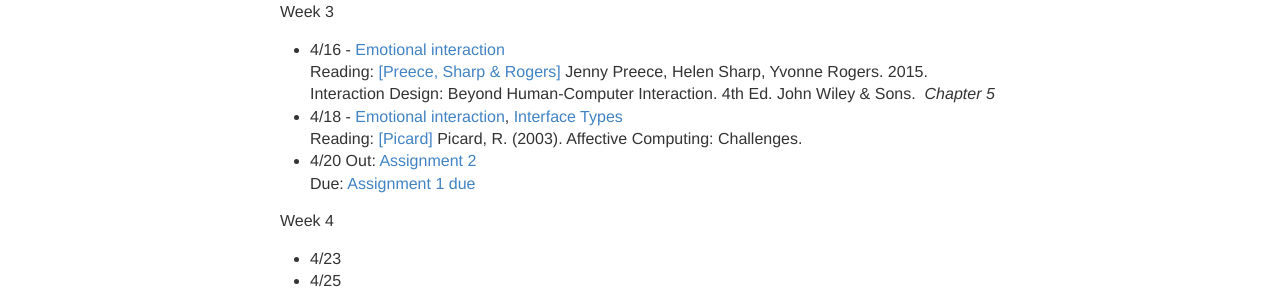
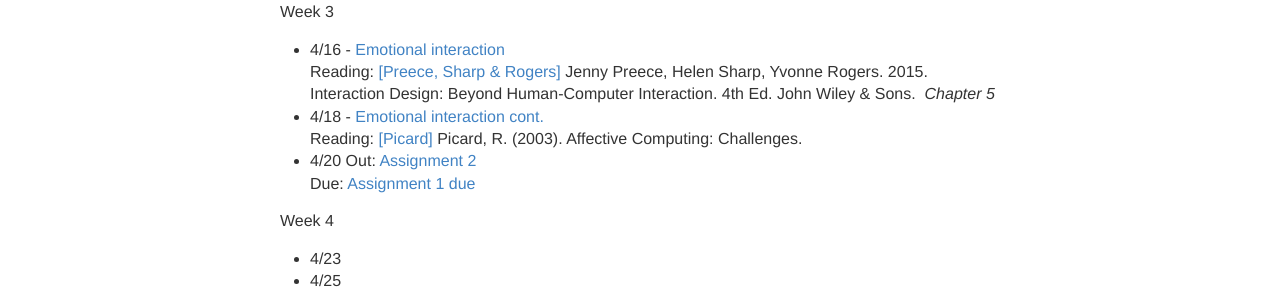
Before and after one commit to hciwang/hciwang.github.io, a Jekyll site: the page built from _posts/2018-3-25-lectures.md, in a window 1280 px wide. Shown: the part 1025-1319 px from the top of the page. Built offline with Jekyll 4.4.1, drawn with Linux system fonts in a browser that asks for light colours.

Commit message:
Update 2018-3-25-lectures.md

```diff
--- a/_posts/2018-3-25-lectures.md
+++ b/_posts/2018-3-25-lectures.md
@@ -32,7 +32,7 @@ Due: [1st batch paper commenting due](https://canvas.ucdavis.edu/courses/225630/
 Week 3
 - 4/16 - [Emotional interaction](https://canvas.ucdavis.edu/files/3304737/download?download_frd=1)
 Reading: [[Preece, Sharp & Rogers]](http://www.id-book.com/) Jenny Preece, Helen Sharp, Yvonne Rogers. 2015. Interaction Design: Beyond Human-Computer Interaction. 4th Ed. John Wiley & Sons.  *Chapter 5*
-- 4/18 - [Emotional interaction](https://canvas.ucdavis.edu/files/3304737/download?download_frd=1), [Interface Types]()
+- 4/18 - [Emotional interaction cont.](https://canvas.ucdavis.edu/files/3304737/download?download_frd=1)
 Reading: [[Picard]](https://affect.media.mit.edu/pdfs/03.picard.pdf) Picard, R. (2003). Affective Computing: Challenges.
 - 4/20
 Out: [Assignment 2]()
```
